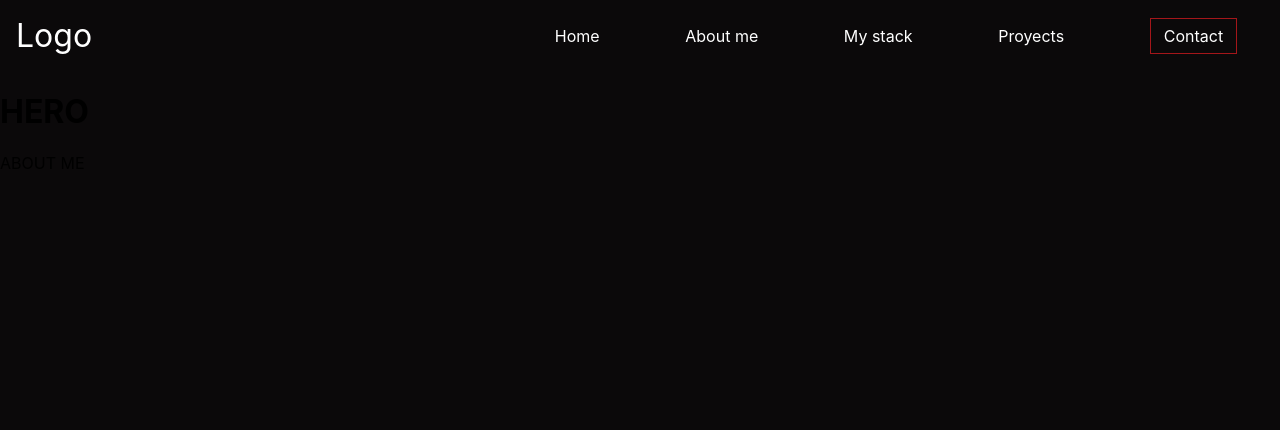
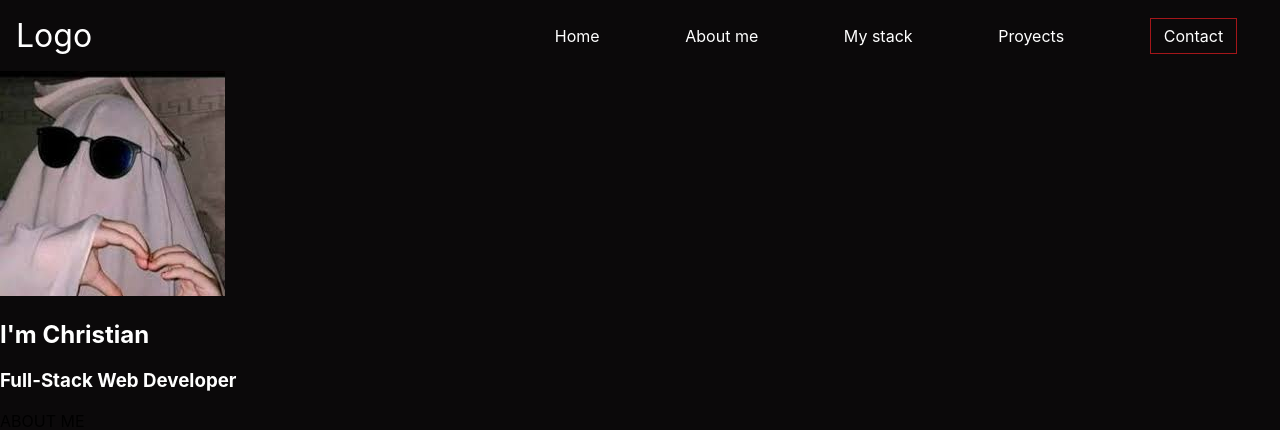
Before and after one commit to Lord-Mugen/Mugen-Portfolio, a React (Create React App) app: page / in a window 1280 px wide. Shown: the top 430 px of the page. Built offline with nearby package versions, Linux system fonts and the light colour scheme.

Commit message:
begining of the hero section

```diff
--- a/src/Components/Hero/Hero.css
+++ b/src/Components/Hero/Hero.css
@@ -0,0 +1,15 @@
+:root{
+    --primary: #0B090A;
+    --red: #A4161A;
+    --white: #ffffff;
+}
+
+
+
+.hero-h1{
+    color: var(--white);
+}
+
+.hero-h3{
+    color: var(--white);
+}
--- a/src/Components/Hero/Hero.jsx
+++ b/src/Components/Hero/Hero.jsx
@@ -1,11 +1,22 @@
 import React from 'react'
+import './Hero.css';
+import perfil from '../../assets/images/perfil.jpeg';
 
 const Hero = () => {
+  const name = "Christian";
+
+
   return (
     <div>
-
-        <h1>HERO</h1>
-
+      <section className="hero">
+        <div className="hero-image-container">
+          <img src={perfil} alt="portrait-image" className="portrait-image"/>
+        </div>
+        <div className="hero-h1-container">
+          <h1 className="hero-h1">I'm {name}</h1>
+          <h3 className="hero-h3">Full-Stack Web Developer</h3>
+        </div>
+      </section>
     </div>
   )
 }
```
Also changed, not shown: src/Components/Navbar/BurgerButton.css (deleted, +0 -57 lines), src/Components/Navbar/BurgerButton.jsx (deleted, +0 -16 lines), src/assets/images/perfil.jpeg (added).
